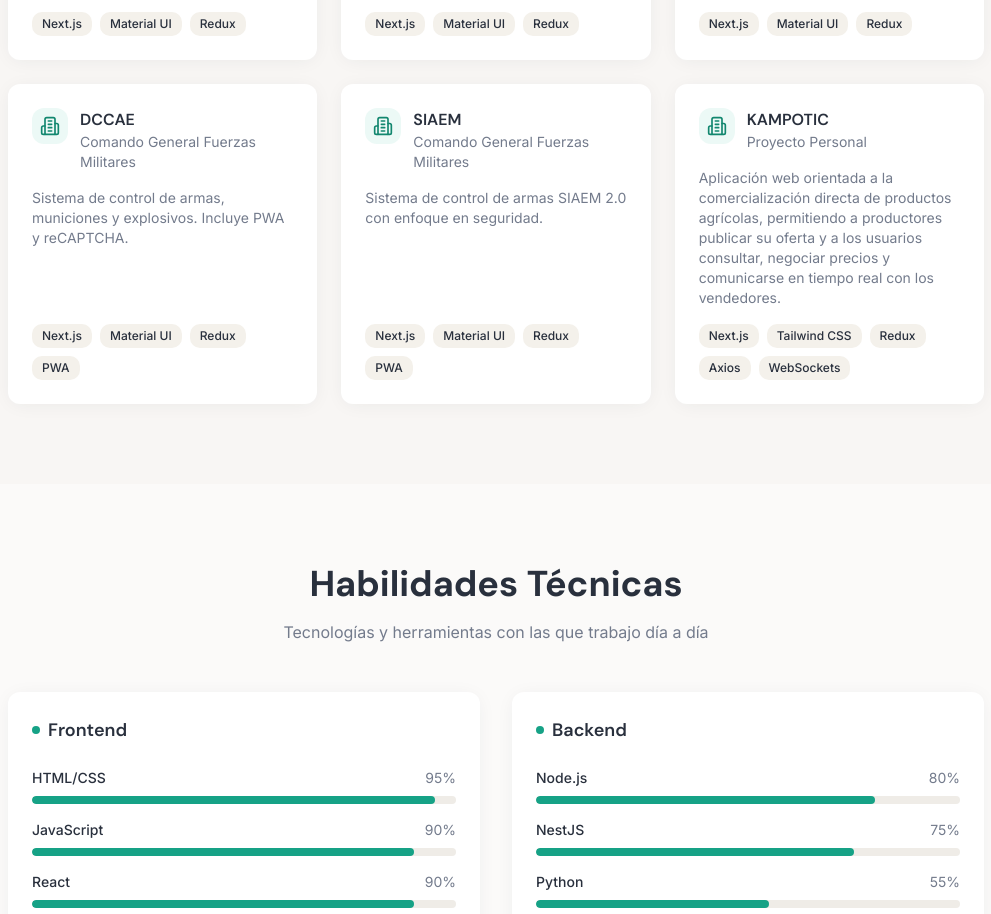
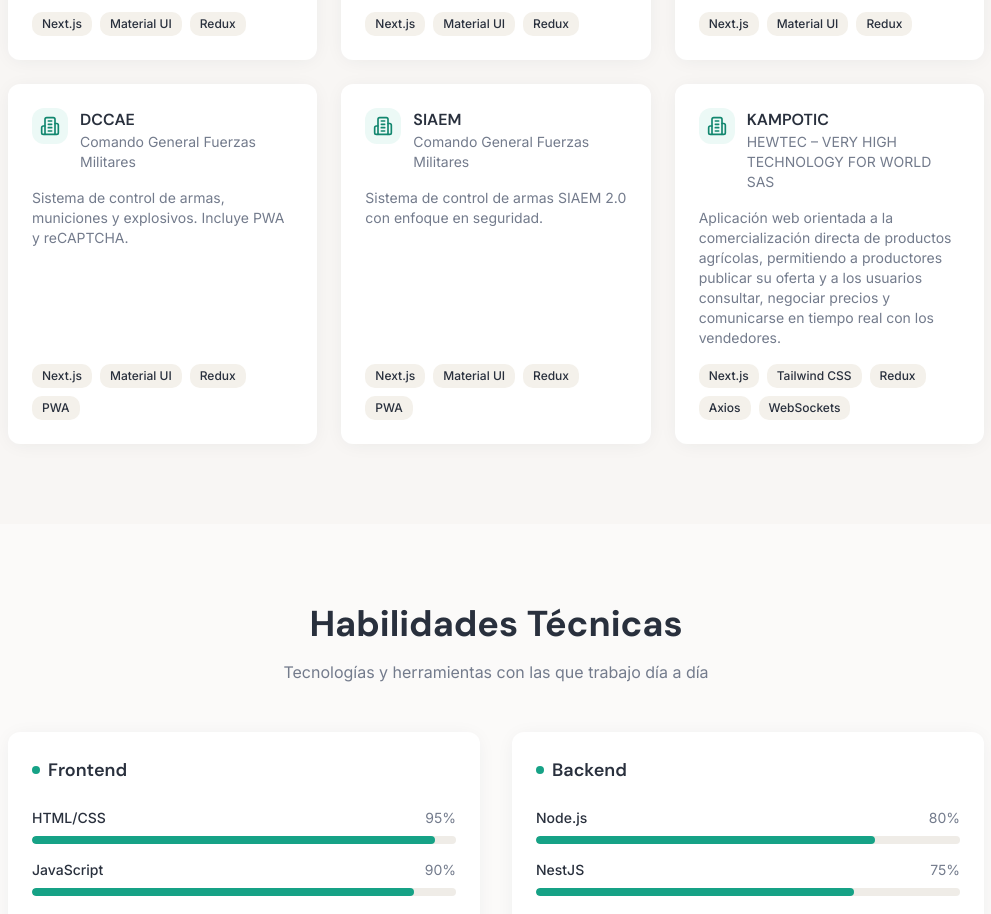
Before and after one commit to DavidZG312/miportafolio, a Next.js app: page / in a window 1280 px wide. Shown: the part 1500-2414 px from the top of the page, without its empty margins (144-1135 px from the left). Built offline with nearby package versions, Linux system fonts and the light colour scheme.

Commit message:
Ajuste proyectos

```diff
--- a/src/components/ProjectsSection.tsx
+++ b/src/components/ProjectsSection.tsx
@@ -62,7 +62,7 @@ const projects = [
   },
   {
     title: "KAMPOTIC",
-    organization: "Proyecto Personal",
+    organization: "HEWTEC – VERY HIGH TECHNOLOGY FOR WORLD SAS",
     description:
       "Aplicación web orientada a la comercialización directa de productos agrícolas, permitiendo a productores publicar su oferta y a los usuarios consultar, negociar precios y comunicarse en tiempo real con los vendedores.",
     tags: ["Next.js", "Tailwind CSS", "Redux", "Axios", "WebSockets"],
```
